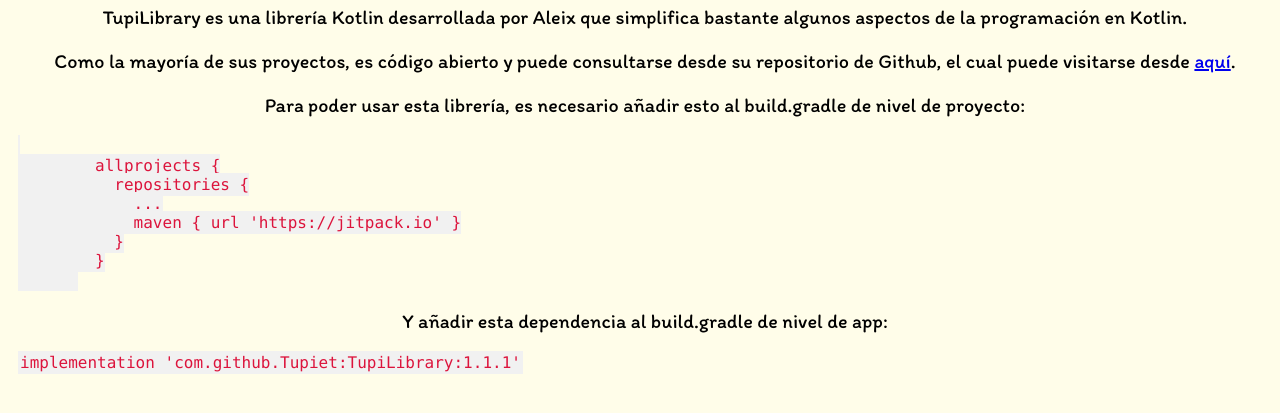
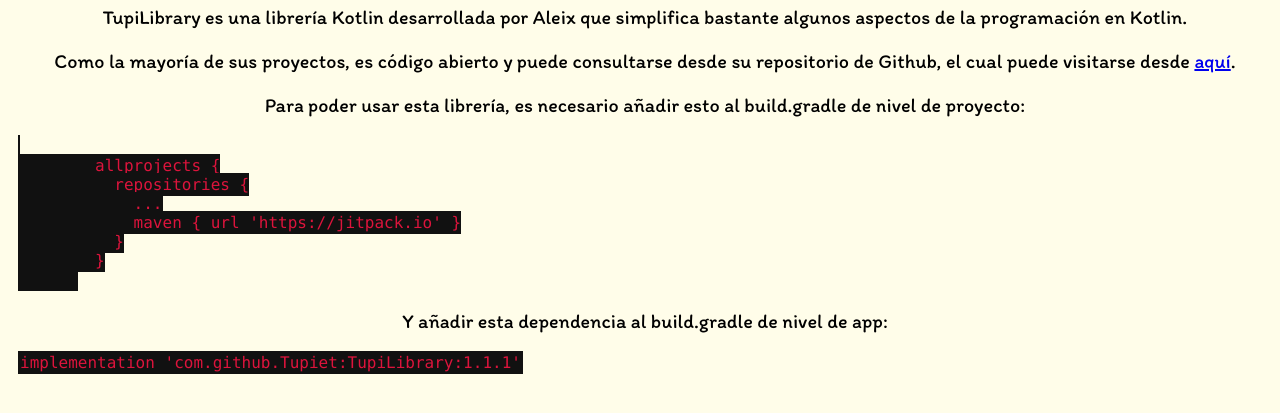
Before and after one commit to Tupiet/Aleix-Website, a plain HTML site: page TupiLibrary/index.html in a window 1280 px wide. Shown: the part 117-530 px from the top of the page. Drawn offline with Linux system fonts and the light colour scheme.

Commit message:
Update index.css

```diff
--- a/index.css
+++ b/index.css
@@ -21,7 +21,7 @@
   width: 50%;
   font-family: Consolas, "courier new", monospace;
   color: crimson;
-  background-color: #f1f1f1;
+  background-color: rgb(17, 17, 17);
   padding: 2px;
   margin-left: auto;
   margin-right: auto;
```
